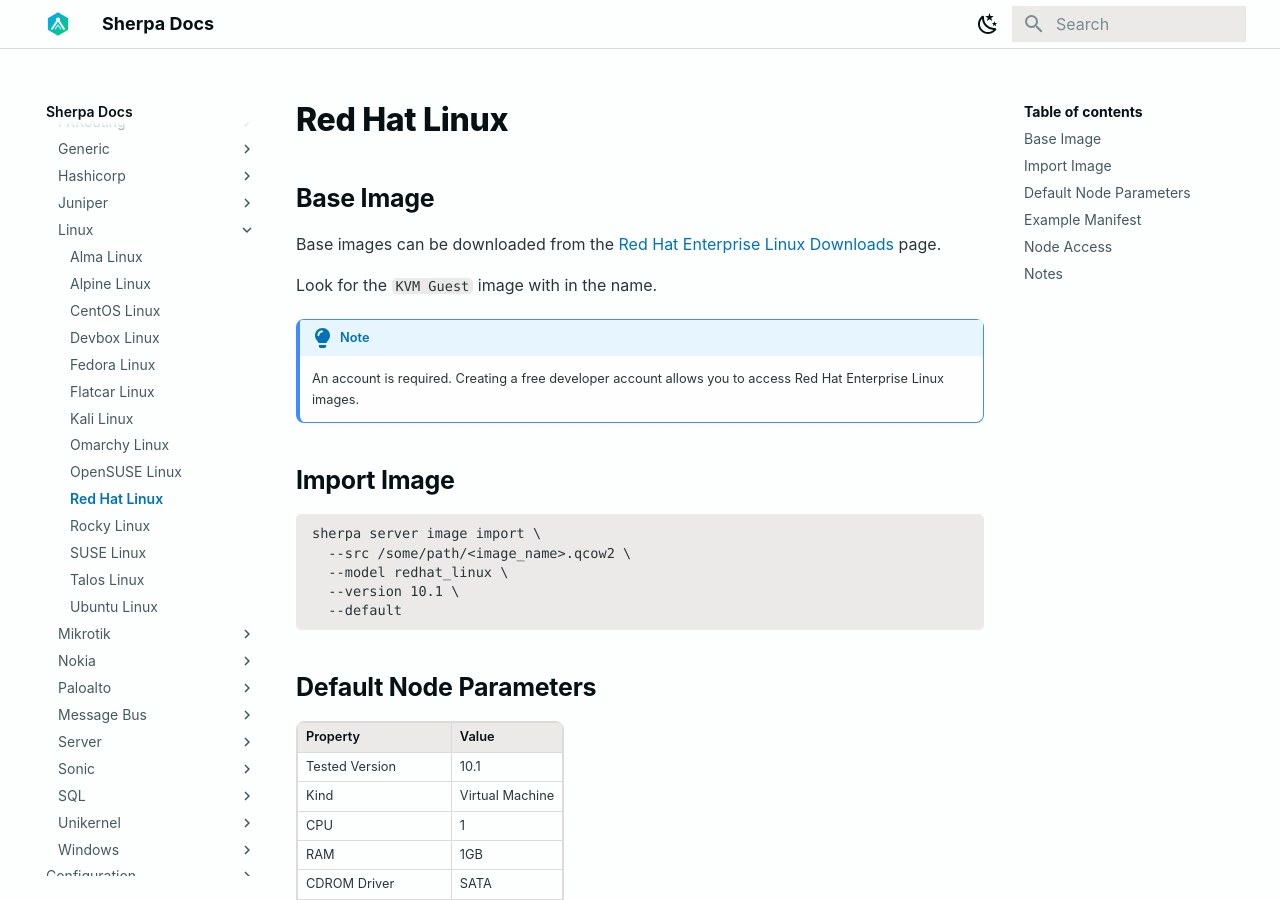
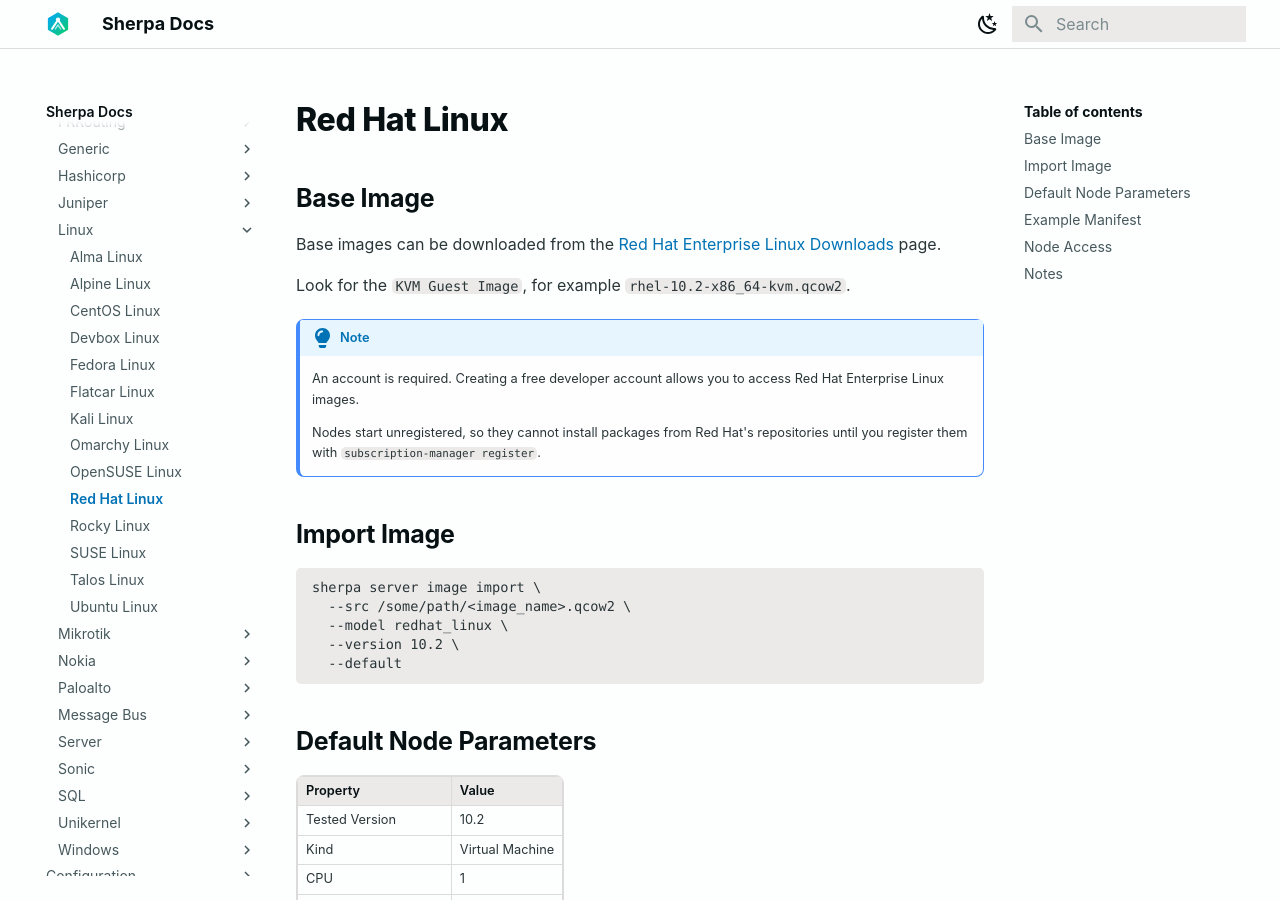
Before and after one commit to bwks/sherpa-docs, an MkDocs documentation site: the page built from docs/nodes/linux/redhat-linux.md, in a window 1280 px wide and 900 px high. Built offline with MkDocs 1.6.1 and Material for MkDocs 9.7.7, drawn with Linux system fonts in a browser that asks for light colours.

Commit message:
docs: RHEL 10.2 tested [skip ci]
Co-Authored-By: Claude Opus 5.5 <noreply@anthropic.com>

````diff
--- a/docs/nodes/linux/redhat-linux.md
+++ b/docs/nodes/linux/redhat-linux.md
@@ -4,11 +4,14 @@
 
 Base images can be downloaded from the [Red Hat Enterprise Linux Downloads](https://access.redhat.com/downloads/content/rhel) page.
 
-Look for the `KVM Guest` image with in the name.
+Look for the `KVM Guest Image`, for example `rhel-10.2-x86_64-kvm.qcow2`.
 
 !!! Note
 
     An account is required. Creating a free developer account allows you to access Red Hat Enterprise Linux images.
+
+    Nodes start unregistered, so they cannot install packages from Red Hat's repositories until
+    you register them with `subscription-manager register`.
 
 ## Import Image
 
@@ -16,7 +19,7 @@ Look for the `KVM Guest` image with in the name.
 sherpa server image import \
   --src /some/path/<image_name>.qcow2 \
   --model redhat_linux \
-  --version 10.1 \
+  --version 10.2 \
   --default
 ```
 
@@ -24,7 +27,7 @@ sherpa server image import \
 
 | Property             | Value           |
 | -------------------- | --------------- |
-| Tested Version       | 10.1            |
+| Tested Version       | 10.2            |
 | Kind                 | Virtual Machine |
 | CPU                  | 1               |
 | RAM                  | 1GB             |
````
